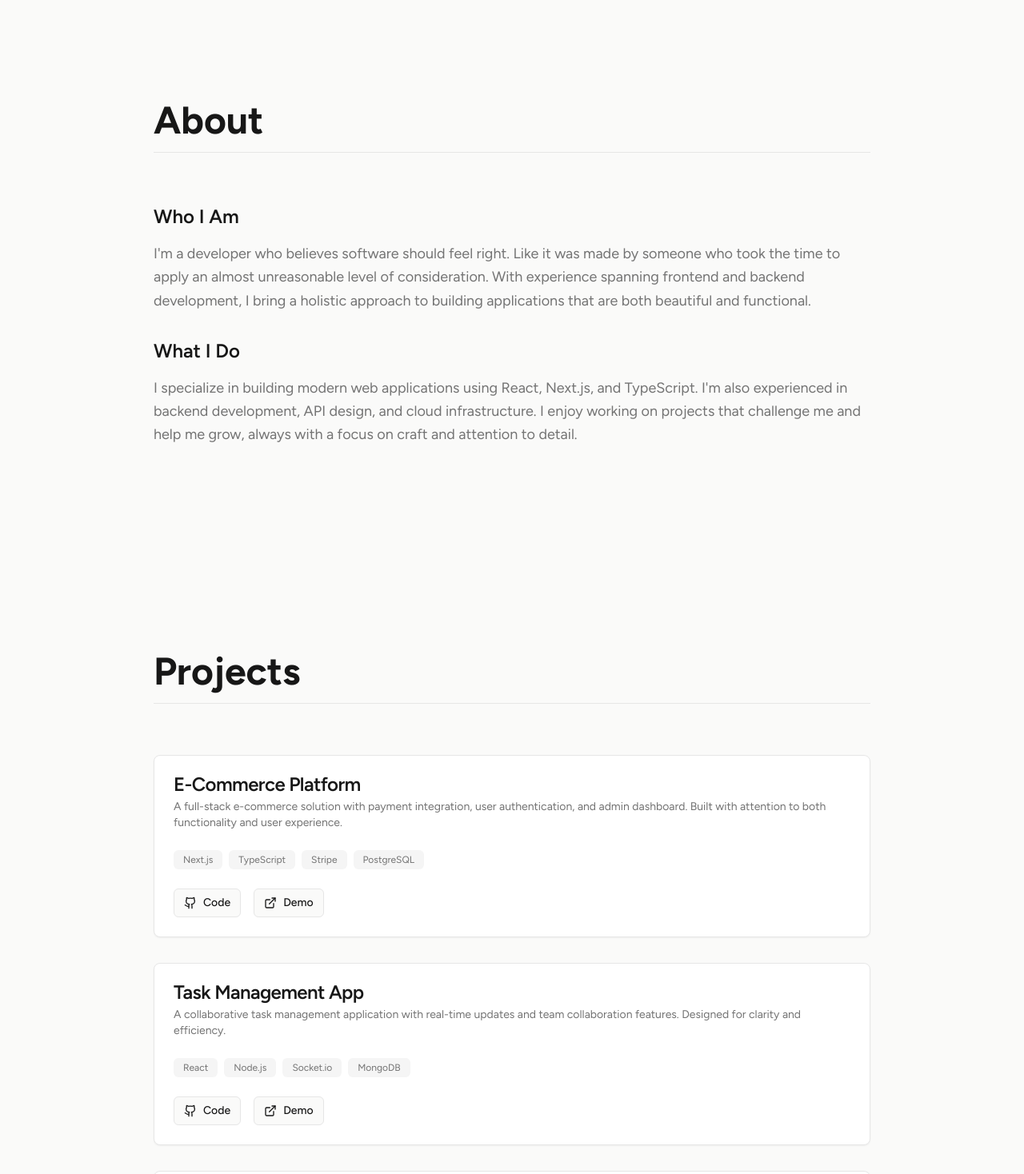
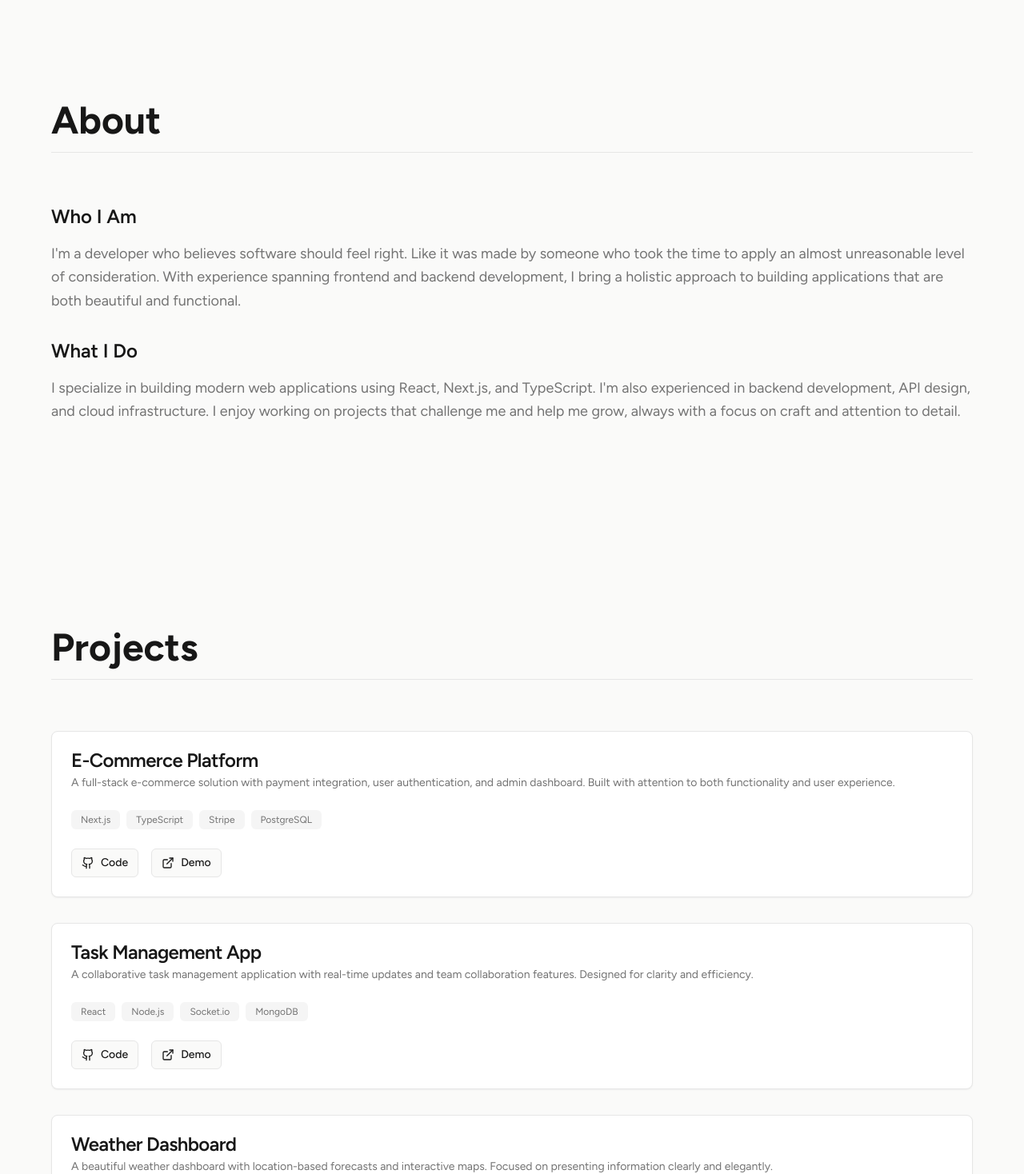
Before and after one commit to joshfromthecorner/dev, a Next.js app: page / in a window 1280 px wide. Shown: the part 802-2270 px from the top of the page at 80% size. Built offline with nearby package versions, Linux system fonts and the light colour scheme.

Commit message:
Move grid background to hero only and standardize all sections to max-w-6xl for consistent vertical alignment

```diff
--- a/app/page.tsx
+++ b/app/page.tsx
@@ -4,12 +4,10 @@ import { AboutSection } from "@/components/about-section";
 import { ProjectsSection } from "@/components/projects-section";
 import { TestimonialsSection } from "@/components/testimonials-section";
 import { CTAFooter } from "@/components/cta-footer";
-import { GridBackground } from "@/components/grid-background";
 
 export default function Home() {
   return (
-    <main className="min-h-dvh relative">
-      <GridBackground />
+    <main className="min-h-dvh">
       <Navbar />
       <HeroSection />
       <AboutSection />
--- a/components/about-section.tsx
+++ b/components/about-section.tsx
@@ -4,8 +4,8 @@ import { Separator } from "@/components/ui/separator";
 
 export function AboutSection() {
   return (
-    <section id="about" className="py-32 px-4 sm:px-6 lg:px-8 relative z-10">
-      <div className="max-w-4xl mx-auto">
+    <section id="about" className="py-32 px-4 sm:px-6 lg:px-8">
+      <div className="max-w-6xl mx-auto w-full">
         <div className="space-y-16">
           <div>
             <h2 className="text-4xl sm:text-5xl font-bold text-balance mb-4">
--- a/components/cta-footer.tsx
+++ b/components/cta-footer.tsx
@@ -6,8 +6,8 @@ import { Mail, Github, Linkedin, MapPin } from "lucide-react";
 
 export function CTAFooter() {
   return (
-    <footer id="contact" className="py-32 px-4 sm:px-6 lg:px-8 bg-muted/30 relative z-10">
-      <div className="max-w-4xl mx-auto">
+    <footer id="contact" className="py-32 px-4 sm:px-6 lg:px-8 bg-muted/30">
+      <div className="max-w-6xl mx-auto w-full">
         <div className="space-y-16">
           <div className="text-center space-y-4">
             <h2 className="text-4xl sm:text-5xl font-bold text-balance">
--- a/components/grid-background.tsx
+++ b/components/grid-background.tsx
@@ -2,7 +2,7 @@
 
 export function GridBackground() {
   return (
-    <div className="pointer-events-none fixed inset-0 z-0" aria-hidden="true">
+    <div className="pointer-events-none absolute inset-0 z-0" aria-hidden="true">
       <svg className="h-full w-full" xmlns="http://www.w3.org/2000/svg">
         <defs>
           <pattern id="small-grid" width="10" height="10" patternUnits="userSpaceOnUse">
--- a/components/hero-section.tsx
+++ b/components/hero-section.tsx
@@ -2,11 +2,13 @@
 
 import { Button } from "@/components/ui/button";
 import { ArrowDown } from "lucide-react";
+import { GridBackground } from "@/components/grid-background";
 
 export function HeroSection() {
   return (
-    <section className="min-h-dvh flex items-center justify-center px-4 sm:px-6 lg:px-8 relative z-10">
-      <div className="max-w-4xl mx-auto text-center space-y-8">
+    <section className="min-h-dvh flex items-center justify-center px-4 sm:px-6 lg:px-8 relative">
+      <GridBackground />
+      <div className="max-w-6xl mx-auto w-full text-center space-y-8 relative z-10">
         <h1 className="text-5xl sm:text-6xl md:text-7xl font-bold text-balance">
           Hi, I&apos;m Joshua
         </h1>
--- a/components/navbar.tsx
+++ b/components/navbar.tsx
@@ -7,7 +7,7 @@ export function Navbar() {
   return (
     <nav className="fixed top-0 left-0 right-0 z-50 bg-background/80 backdrop-blur-sm border-b">
       <div className="container mx-auto px-4 sm:px-6 lg:px-8">
-        <div className="max-w-6xl mx-auto">
+        <div className="max-w-6xl mx-auto w-full">
           <div className="flex items-center justify-between h-16">
             <Link href="/" className="text-lg font-semibold">
               Joshua
--- a/components/projects-section.tsx
+++ b/components/projects-section.tsx
@@ -31,8 +31,8 @@ const projects = [
 
 export function ProjectsSection() {
   return (
-    <section id="projects" className="py-32 px-4 sm:px-6 lg:px-8 relative z-10">
-      <div className="max-w-4xl mx-auto">
+    <section id="projects" className="py-32 px-4 sm:px-6 lg:px-8">
+      <div className="max-w-6xl mx-auto w-full">
         <div className="space-y-16">
           <div>
             <h2 className="text-4xl sm:text-5xl font-bold text-balance mb-4">
--- a/components/testimonials-section.tsx
+++ b/components/testimonials-section.tsx
@@ -26,8 +26,8 @@ const testimonials = [
 
 export function TestimonialsSection() {
   return (
-    <section id="testimonials" className="py-32 px-4 sm:px-6 lg:px-8 bg-muted/30 relative z-10">
-      <div className="max-w-4xl mx-auto">
+    <section id="testimonials" className="py-32 px-4 sm:px-6 lg:px-8 bg-muted/30">
+      <div className="max-w-6xl mx-auto w-full">
         <div className="space-y-16">
           <div>
             <h2 className="text-4xl sm:text-5xl font-bold text-balance mb-4">
```
